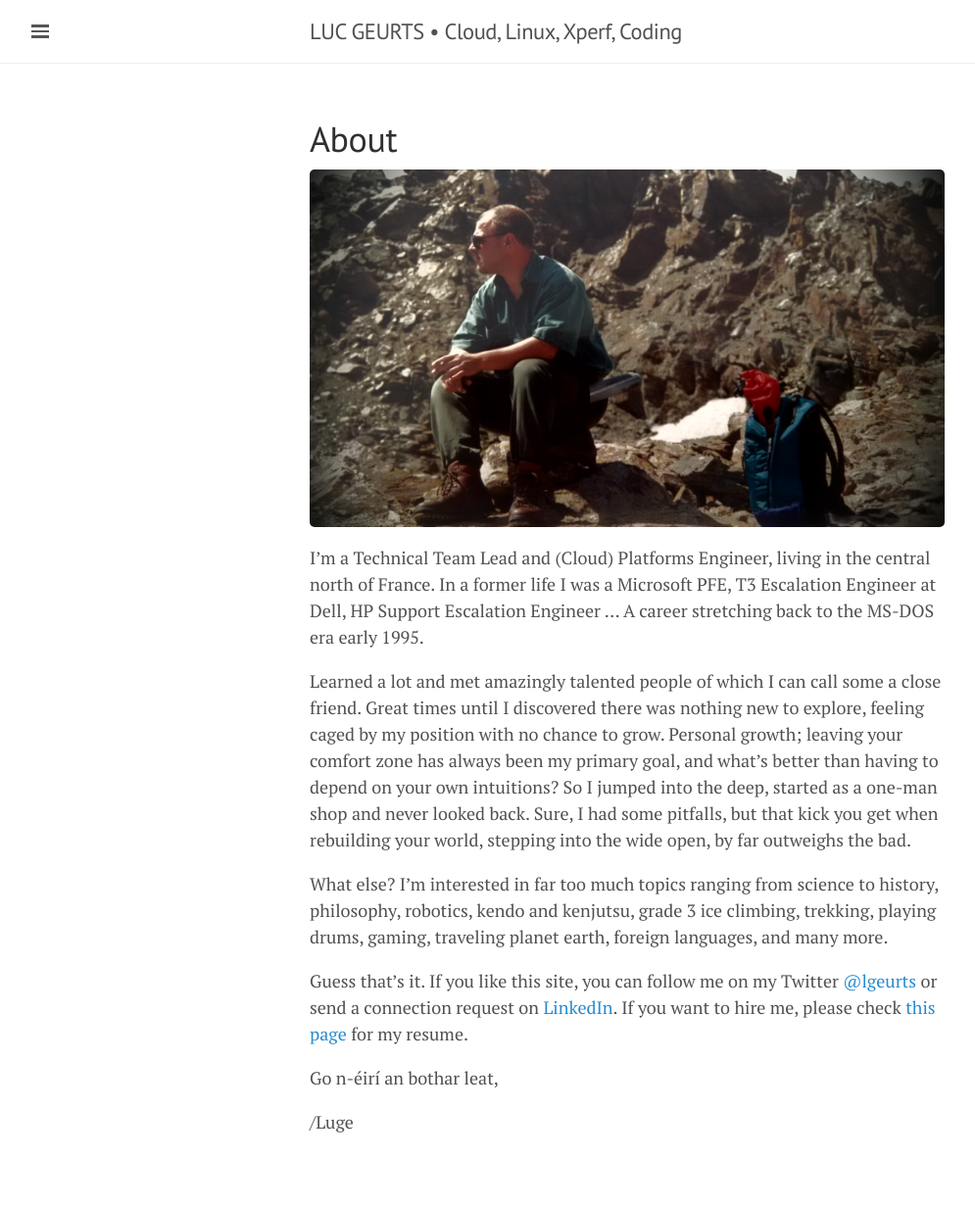
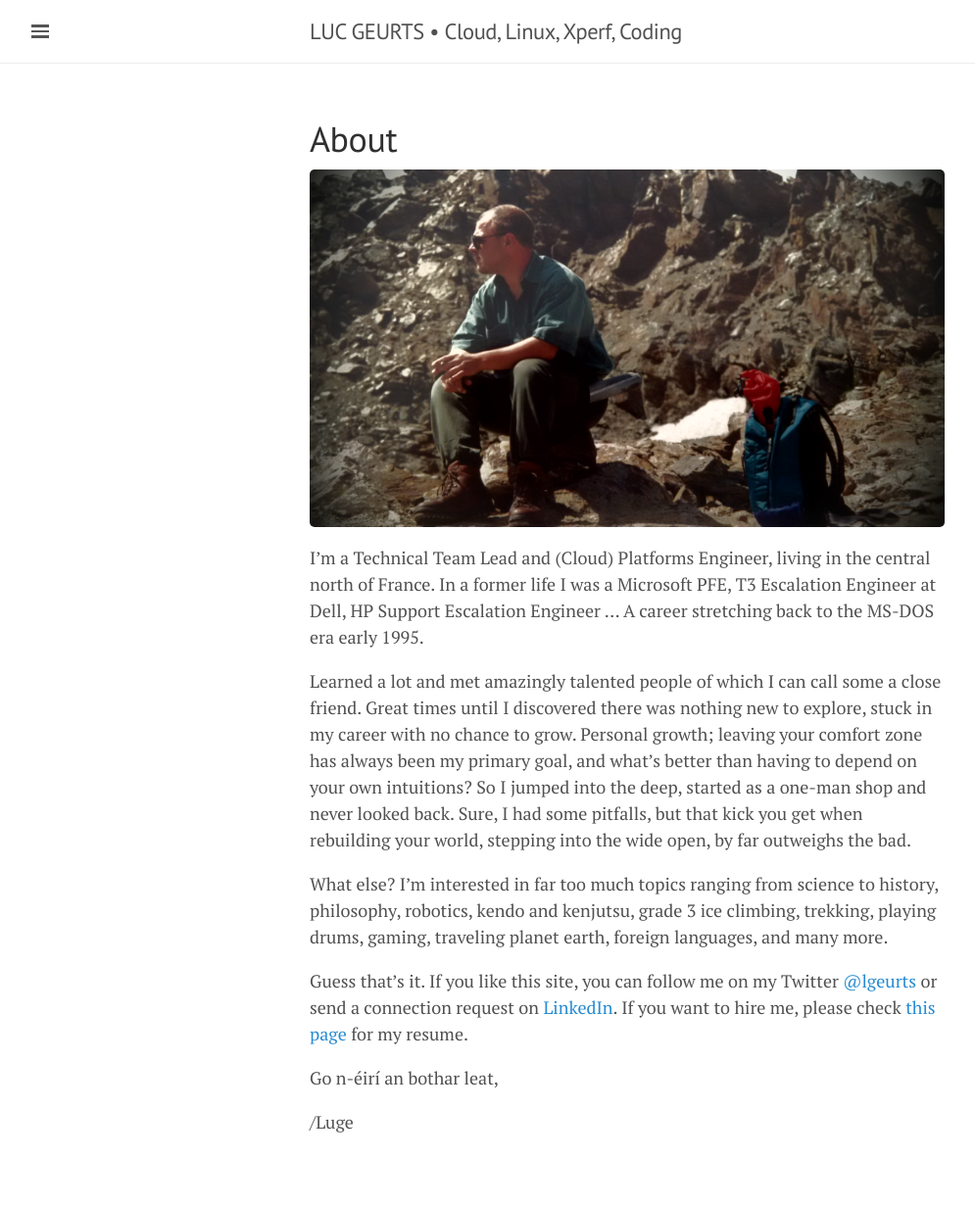
Before and after one commit to lgeurts/lgeurts.github.io, a Jekyll site: the page built from about.md, in a window 1280 px wide. Shown: the whole page at 98% size, without its empty margins (0-995 px from the left). Built offline with Jekyll 4.4.1, drawn with Linux system fonts in a browser that asks for light colours; nearby versions of some CDN libraries.

Commit message:
Update about.md

```diff
--- a/about.md
+++ b/about.md
@@ -8,7 +8,7 @@
 I'm a Technical Team Lead and (Cloud) Platforms Engineer, living in the central north of France.
 In a former life I was a Microsoft PFE, T3 Escalation Engineer at Dell, HP Support Escalation Engineer ... A career stretching back to the MS-DOS era early 1995.
 
-Learned a lot and met amazingly talented people of which I can call some a close friend. Great times until I discovered there was nothing new to explore, feeling caged by my position with no chance to grow. Personal growth; leaving your comfort zone has always been my primary goal, and what's better than having to depend on your own intuitions? So I jumped into the deep, started as a one-man shop and never looked back. Sure, I had some pitfalls, but that kick you get when rebuilding your world, stepping into the wide open, by far outweighs the bad.
+Learned a lot and met amazingly talented people of which I can call some a close friend. Great times until I discovered there was nothing new to explore, stuck in my career with no chance to grow. Personal growth; leaving your comfort zone has always been my primary goal, and what's better than having to depend on your own intuitions? So I jumped into the deep, started as a one-man shop and never looked back. Sure, I had some pitfalls, but that kick you get when rebuilding your world, stepping into the wide open, by far outweighs the bad.
 
 What else? I'm interested in far too much topics ranging from science to history, philosophy, robotics, kendo and kenjutsu, grade 3 ice climbing, trekking, playing drums, gaming, traveling planet earth, foreign languages, and many more.
 
```
